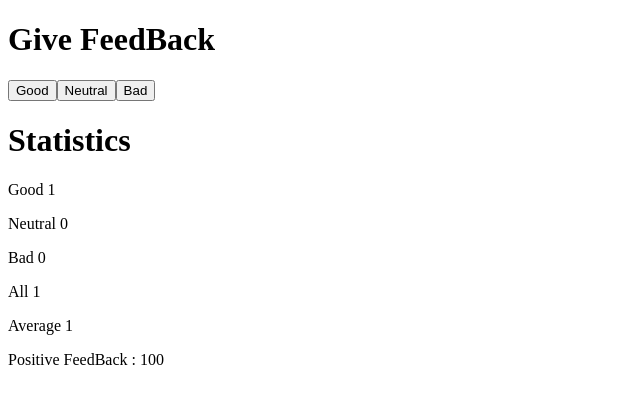
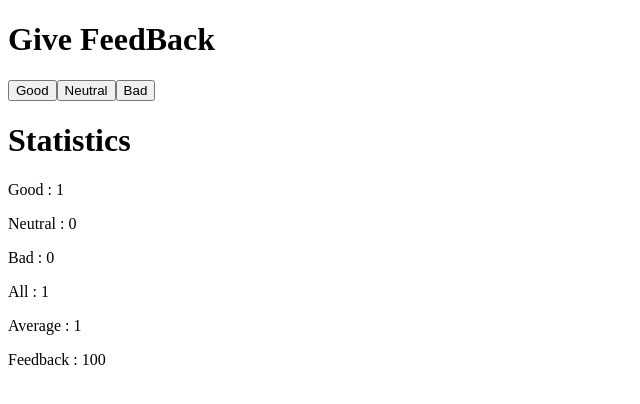
Before and after one commit to ABfathy/main-FSO, a React (Vite) app in the folder part-1/unicafe/: page / in a window 1280 px wide. Both pictures are taken after a click on the button "Good". Shown: the top 404 px of the page, without its empty margins (0-640 px from the left). Built offline with nearby package versions, Linux system fonts and the light colour scheme.

Commit message:
finish step 1.10 in unicafe exercise.

```diff
--- a/part-1/unicafe/src/App.jsx
+++ b/part-1/unicafe/src/App.jsx
@@ -6,21 +6,34 @@ const Button = ({handleClick , text }) => {
     <button onClick={handleClick}>{text}</button>
   )
 }
+
+const StatisticLine = ({ text , value }) =>{
+
+  return <p>{text} : {value}</p>
+
+}
+
 const Statistics = ({good , neutral , bad , all , average , Feedback}) => {
+
   if(good === 0 && bad === 0 && neutral === 0){
 
-    return <p>No Feedback Given</p>
+    return (
+    <>
+      <h1>Statistics</h1>
+      <p>No Feedback Given</p>
+    </>
+    )
 
   }
   return (
     <>
       <h1>Statistics</h1>
-      <p>Good {good}</p>
-      <p>Neutral {neutral}</p>
-      <p>Bad {bad}</p>
-      <p>All {all}</p>
-      <p>Average {average} </p>
-      <p>Positive FeedBack : {Feedback} </p>
+      <StatisticLine text="Good" value={good}></StatisticLine>
+      <StatisticLine text="Neutral" value={neutral}></StatisticLine>
+      <StatisticLine text="Bad" value={bad}></StatisticLine>
+      <StatisticLine text="All" value={all}></StatisticLine>
+      <StatisticLine text="Average" value={average}></StatisticLine>
+      <StatisticLine text="Feedback" value={Feedback}></StatisticLine>
     </>
 
   )
@@ -79,7 +92,6 @@ const App = () => {
       <Button handleClick={handleBad} text="Bad"></Button>
       <Statistics good={good} neutral={neutral} bad={bad} all={all} average={average} Feedback={posFeedback} ></Statistics>
 
-
     </div>
   )
 
```
